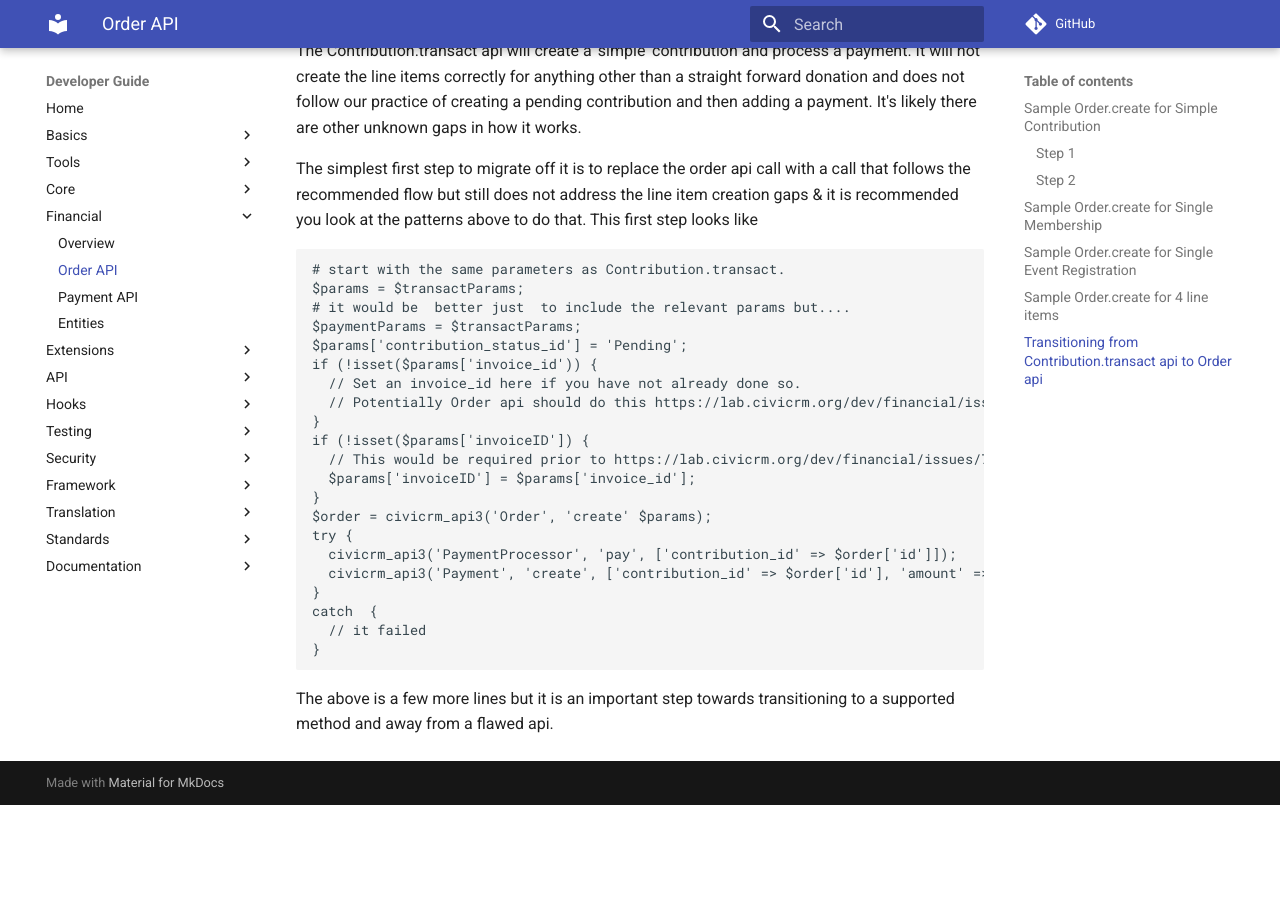
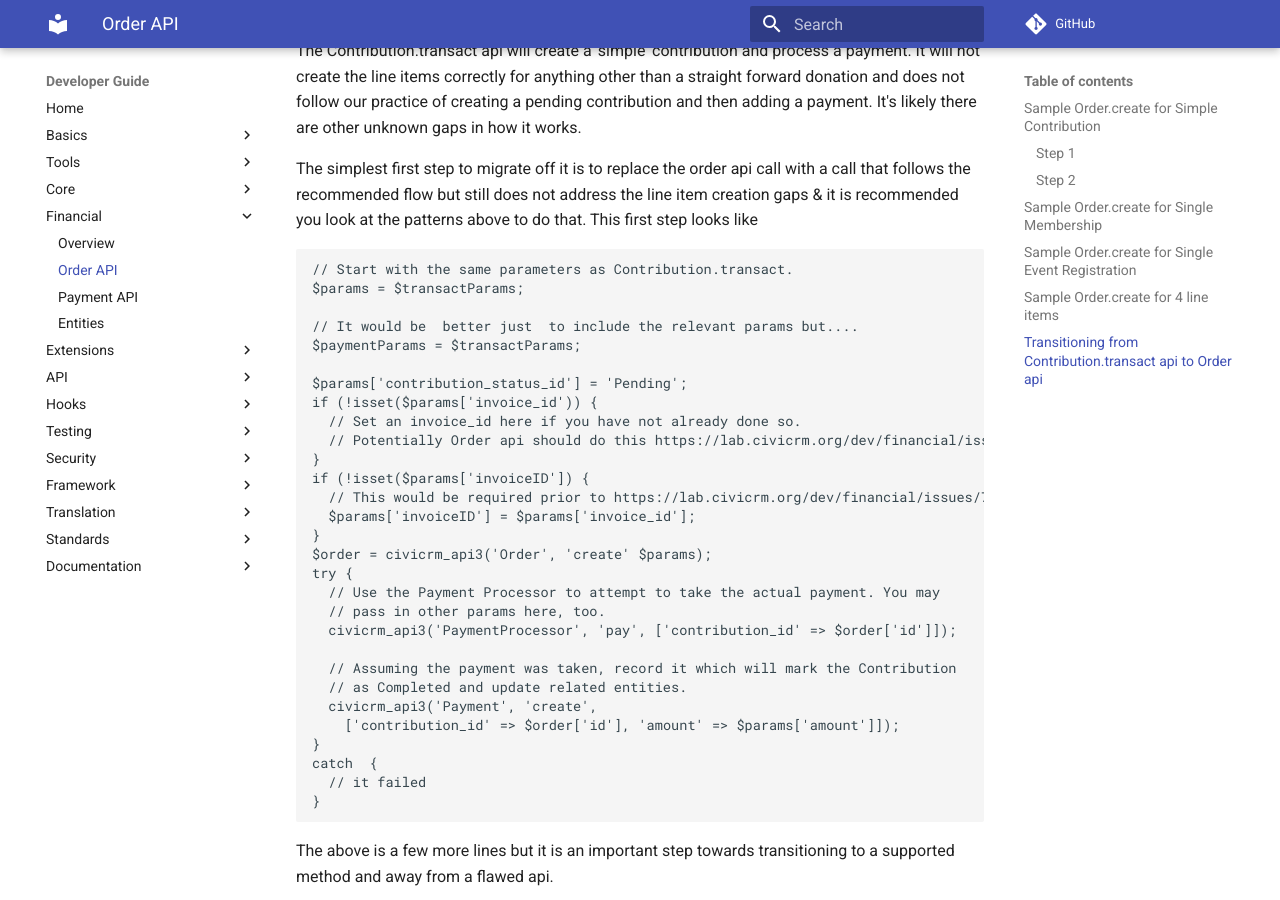
Before and after one commit to civicrm/civicrm-dev-docs, an MkDocs documentation site: the page built from docs/financial/orderAPI.md, in a window 1280 px wide and 900 px high, scrolled down 7784 px. Built offline with MkDocs 1.6.1 and Material for MkDocs 9.7.7, drawn with Linux system fonts in a browser that asks for light colours; comment, search, counter and statistics services are not loaded; old or Windows-style settings are respelled for this version of MkDocs; before the commit the page ends 8589 px from its top, so only the background shows below that.

Commit message:
Formatting improvements and add code comments on Order API + fix broken URL

````diff
--- a/docs/financial/orderAPI.md
+++ b/docs/financial/orderAPI.md
@@ -62,7 +62,7 @@
 5. The `line_total` *must* equal the `unit_price` × `qty`
 
 !!! info
-    If you provide a value to `total_amount` as we have above, it *must* equal the sum of all the `line_total` values. Before 5.20 there was [a bug](https://lab.civicrm.orog/dev/financial/issues/73) that required the top-level `total_amount` was provided, but from 5.20 onward you can omit this and it will be calculated automatically from the sum of the `line_items`.
+    If you provide a value to `total_amount` as we have above, it *must* equal the sum of all the `line_total` values. Before 5.20 there was [a bug](https://lab.civicrm.org/dev/financial/issues/73) that required the top-level `total_amount` was provided, but from 5.20 onward you can omit this and it will be calculated automatically from the sum of the `line_items`.
 
 
 Currently the data returned from `Order.create` shows only the fields from the created Contribution. However an `Order.get` API call for the ID will also include an array of `line_items` (see below for example).
@@ -335,11 +335,13 @@
 
 The simplest first step to migrate off it is to replace the order api call with a call that follows the recommended flow but still does not address the line item creation gaps & it is recommended you  look at the patterns above to do that. This first step looks like
 
-```
-# start with the same parameters as Contribution.transact.
+```php
+// Start with the same parameters as Contribution.transact.
 $params = $transactParams;
-# it would be  better just  to include the relevant params but....
+
+// It would be  better just  to include the relevant params but....
 $paymentParams = $transactParams;
+
 $params['contribution_status_id'] = 'Pending';
 if (!isset($params['invoice_id')) {
   // Set an invoice_id here if you have not already done so.
@@ -351,8 +353,14 @@
 }
 $order = civicrm_api3('Order', 'create' $params);
 try {
+  // Use the Payment Processor to attempt to take the actual payment. You may
+  // pass in other params here, too.
   civicrm_api3('PaymentProcessor', 'pay', ['contribution_id' => $order['id']]);
-  civicrm_api3('Payment', 'create', ['contribution_id' => $order['id'], 'amount' => $params['amount']]);
+
+  // Assuming the payment was taken, record it which will mark the Contribution
+  // as Completed and update related entities.
+  civicrm_api3('Payment', 'create',
+    ['contribution_id' => $order['id'], 'amount' => $params['amount']]);
 }
 catch  {
   // it failed
````
